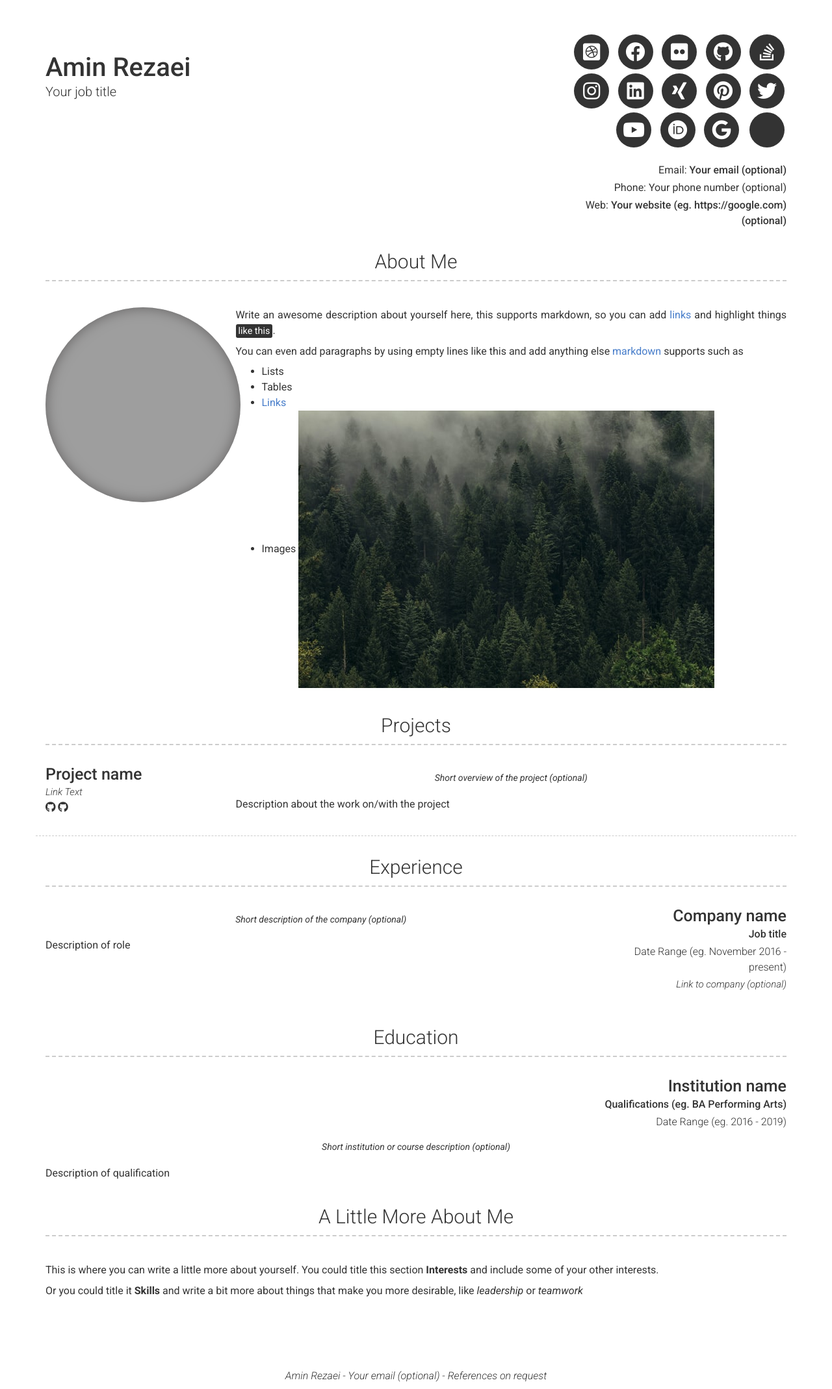
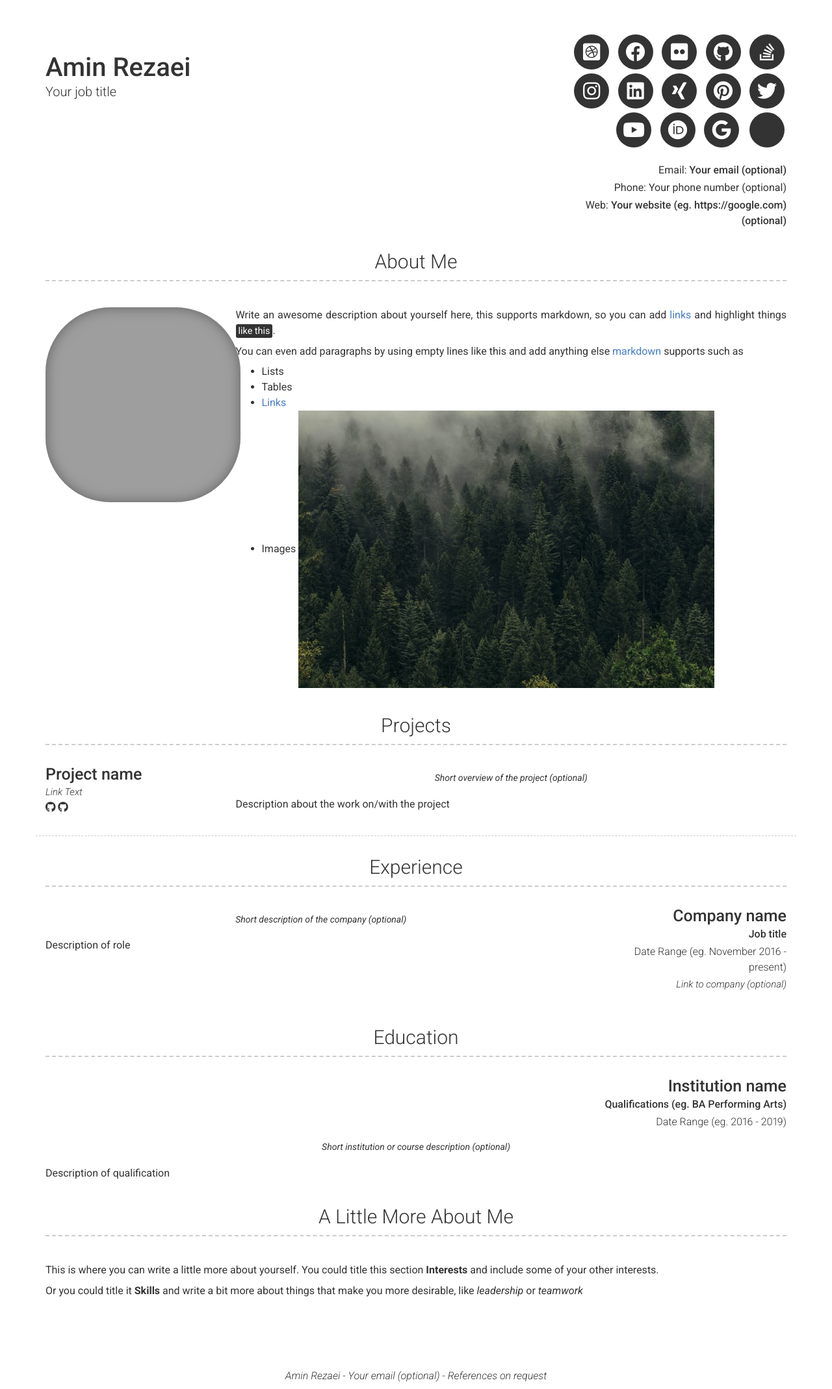
Before and after one commit to aminrezaei-img/CV, a Jekyll site: the page built from index.md, in a window 1280 px wide. Shown: the whole page at 65% size. Built offline with Jekyll 4.4.1, drawn with Linux system fonts in a browser that asks for light colours; nearby versions of some CDN libraries; grey boxes are pictures that could not be loaded.

Commit message:
Update modern-resume-theme.scss

```diff
--- a/_sass/modern-resume-theme.scss
+++ b/_sass/modern-resume-theme.scss
@@ -33,7 +33,7 @@
   margin: 0 auto;
   margin-bottom: 20px;
   display: block;
-  border-radius: 150px;
+  border-radius: 100px;
   background-size: cover;
   background-position: center;
   background-repeat: repeat, no-repeat;
```
